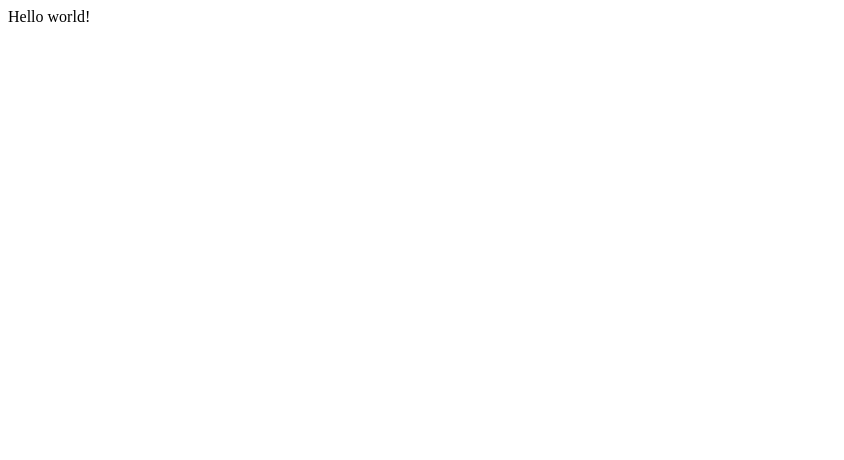
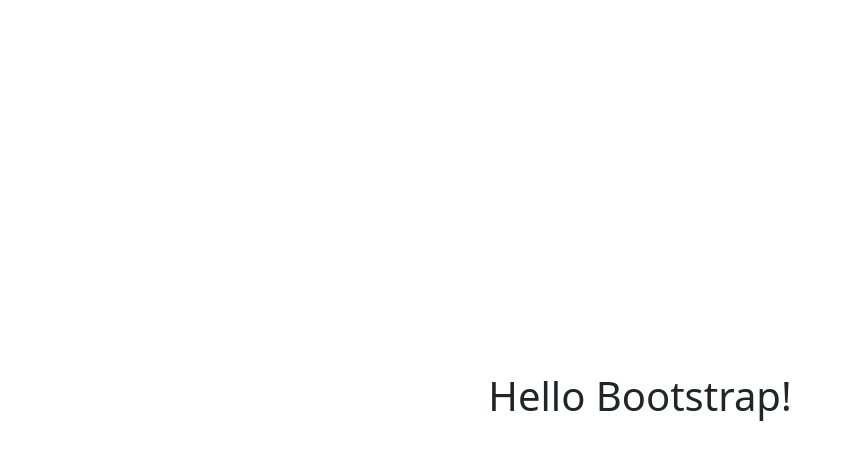
Before and after one commit to vgmda/ASPNETServer, a React (Create React App) app in the folder reactclient/: page / in a window 1280 px wide. Shown: the top 460 px of the page, without its empty margins (0-844 px from the left). Built offline with nearby package versions, Linux system fonts and the light colour scheme.

Commit message:
Add Bootstrap to React app

```diff
--- a/reactclient/package.json
+++ b/reactclient/package.json
@@ -6,8 +6,10 @@
     "@testing-library/jest-dom": "^5.16.5",
     "@testing-library/react": "^13.3.0",
     "@testing-library/user-event": "^13.5.0",
+    "bootstrap": "^5.2.0",
     "cross-env": "^7.0.3",
     "react": "^18.2.0",
+    "react-bootstrap": "^2.5.0",
     "react-dom": "^18.2.0",
     "react-scripts": "5.0.1",
     "web-vitals": "^2.1.4"
--- a/reactclient/src/App.js
+++ b/reactclient/src/App.js
@@ -4,8 +4,31 @@
 
 export default function App() {
   return (
-    <div>
-      Hello world!
+    <div className="container">
+      <div className="row min-vh-100">
+        <div className="col d-flex flex-column justify-content-center align-items-center">
+          <h1>Hello Bootstrap!</h1>
+        </div>
+      </div>
+
     </div>
   );
+
+
+  function renderPostsTable() {
+    return (
+      <div className="table-responsive mt-5">
+        <table className="table table-bordered border-dark">
+          <thead>
+            <tr>
+              <th scope="col">PostId (PK)</th>
+              <th scope="col">Title</th>
+              <th scope="col">Content</th>
+              <th scope="col">CRUD Operations</th>
+            </tr>
+          </thead>
+        </table>
+      </div>
+    )
+  }
 }
--- a/reactclient/src/index.js
+++ b/reactclient/src/index.js
@@ -1,3 +1,4 @@
+import 'bootstrap/dist/css/bootstrap.min.css';
 import React from 'react';
 import ReactDOM from 'react-dom/client';
 import App from './App';
```
Also changed, not shown: 1 other file (tests, documents, lock files or other folders).
